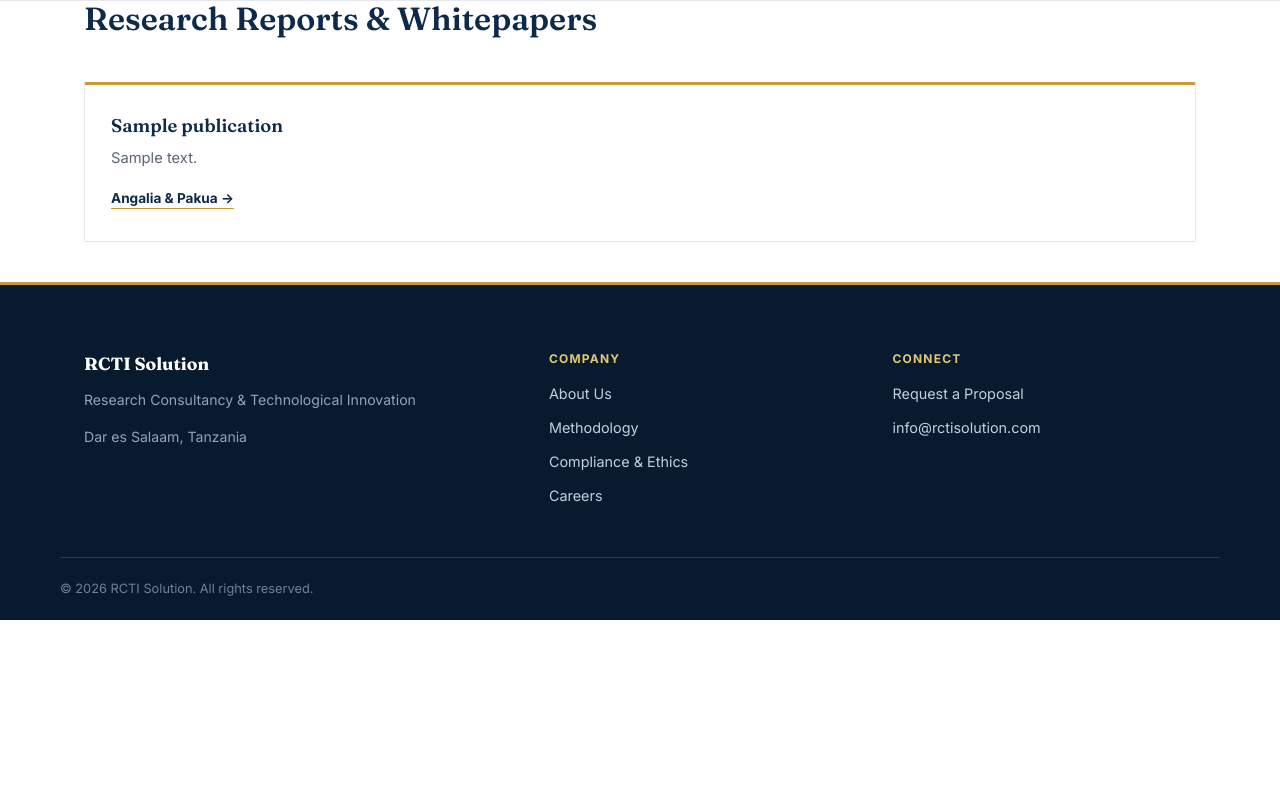
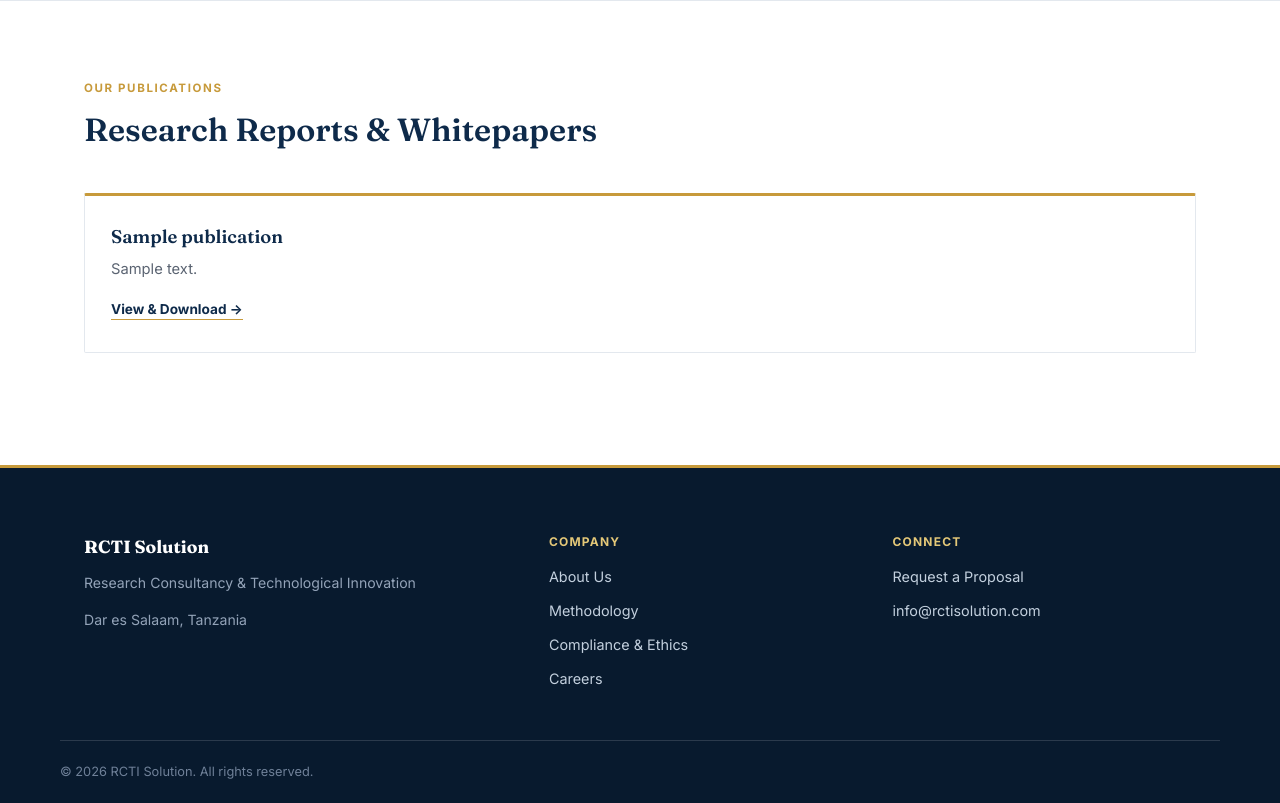
Before and after one commit to elihudi19/Filemon-research-company, a Django app: page /maktaba/ripoti/ in a window 1280 px wide. Shown: the part 108-911 px from the top of the page. Before the commit the page ends 728 px from the top, so only its background shows below. Run offline with Django 5.2, Linux system fonts and the light colour scheme; tables that the repository leaves empty hold one stand-in row (values such as "Sample post").

Commit message:
Add multilingual support for publication list

```diff
--- a/templates/insights/publication_list.html
+++ b/templates/insights/publication_list.html
@@ -1,16 +1,26 @@
 {% extends "base.html" %}
-{% block title %}Ripoti na Whitepapers — {{ COMPANY_NAME }}{% endblock %}
+{% load i18n_extras %}
+{% block title %}{% if LANG == 'en' %}Reports &amp; Whitepapers{% else %}Ripoti na Whitepapers{% endif %} — {{ COMPANY_NAME }}{% endblock %}
 {% block content %}
-<section class="container">
-  <h2 class="section-title">Research Reports &amp; Whitepapers</h2>
-  <div class="card-grid">
-    {% for pub in publications %}
-      <div class="card">
-        <h3>{{ pub.title_en }}</h3>
-        <p>{{ pub.summary_en|truncatewords:20 }}</p>
-        <a href="{{ pub.get_absolute_url }}">Angalia &amp; Pakua &rarr;</a>
-      </div>
-    {% empty %}<p>Hakuna ripoti bado.</p>{% endfor %}
+<section class="block">
+  <div class="container">
+    <div class="section-head">
+      <span class="eyebrow">{% if LANG == 'en' %}Our Publications{% else %}Machapisho Yetu{% endif %}</span>
+      <h2>{% if LANG == 'en' %}Research Reports &amp; Whitepapers{% else %}Ripoti za Utafiti na Whitepapers{% endif %}</h2>
+    </div>
+    <div class="card-grid">
+      {% for pub in publications %}
+        <div class="card">
+          <h3>{% lfield pub "title" %}</h3>
+          <p>{% lfield pub "summary" as summary_text %}{{ summary_text|truncatewords:20 }}</p>
+          <a href="{{ pub.get_absolute_url }}">
+            {% if LANG == 'en' %}View &amp; Download &rarr;{% else %}Angalia &amp; Pakua &rarr;{% endif %}
+          </a>
+        </div>
+      {% empty %}
+        <p>{% if LANG == 'en' %}No reports yet.{% else %}Hakuna ripoti bado.{% endif %}</p>
+      {% endfor %}
+    </div>
   </div>
 </section>
 {% endblock %}
```
